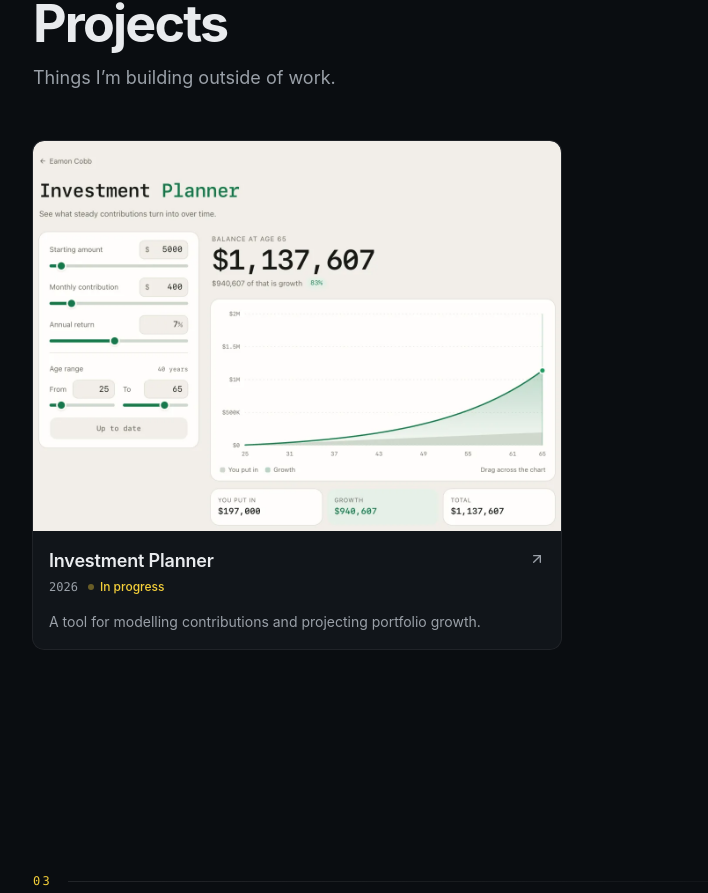
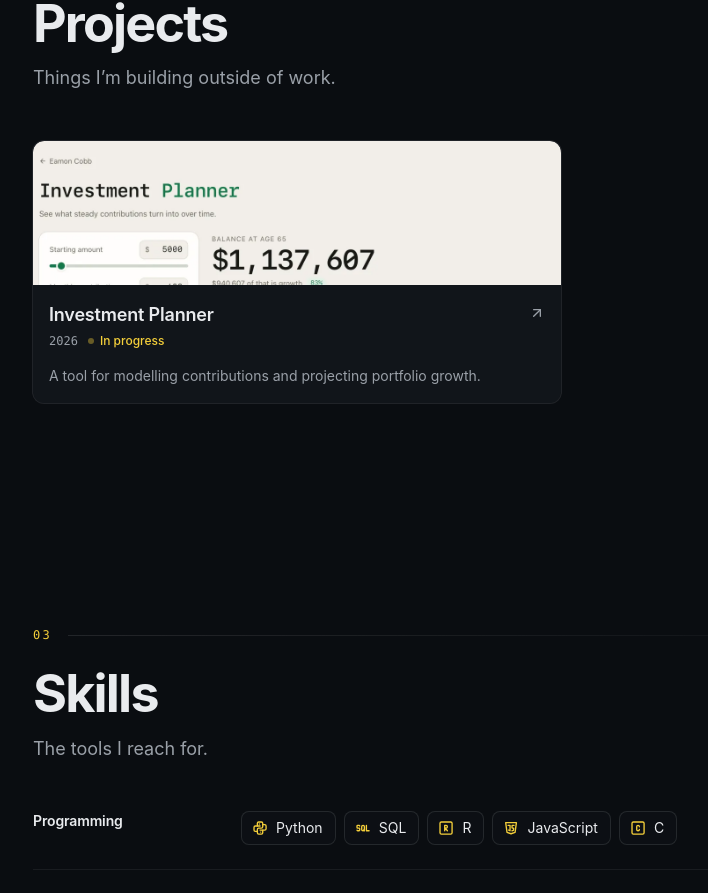
Before and after one commit to eamoncobb03/portfolio-website, a React (Vite) app: page / in a window 1280 px wide. Shown: the part 1783-2676 px from the top of the page, without its empty margins (71-779 px from the left). Built offline with nearby package versions, Linux system fonts and the light colour scheme.

Commit message:
Shrink the project preview to a fixed height

```diff
--- a/src/components/sections/Projects.jsx
+++ b/src/components/sections/Projects.jsx
@@ -22,7 +22,13 @@ function ProjectCard({ project }) {
           src={project.preview}
           alt={`${project.title} preview`}
           loading="lazy"
-          className="aspect-[1200/886] w-full object-cover object-top transition-transform duration-500 group-hover:scale-105"
+          // A fixed height rather than an aspect ratio: any ratio scales with
+          // the card's own width, and on a wide card that meant the image
+          // outweighed the two or three lines of text below it regardless of
+          // which ratio was picked. This holds it to roughly the same weight
+          // as that text at any card width, so it reads as a preview rather
+          // than a banner.
+          className="h-36 w-full object-cover object-top transition-transform duration-500 group-hover:scale-105"
         />
       )}
 
```
